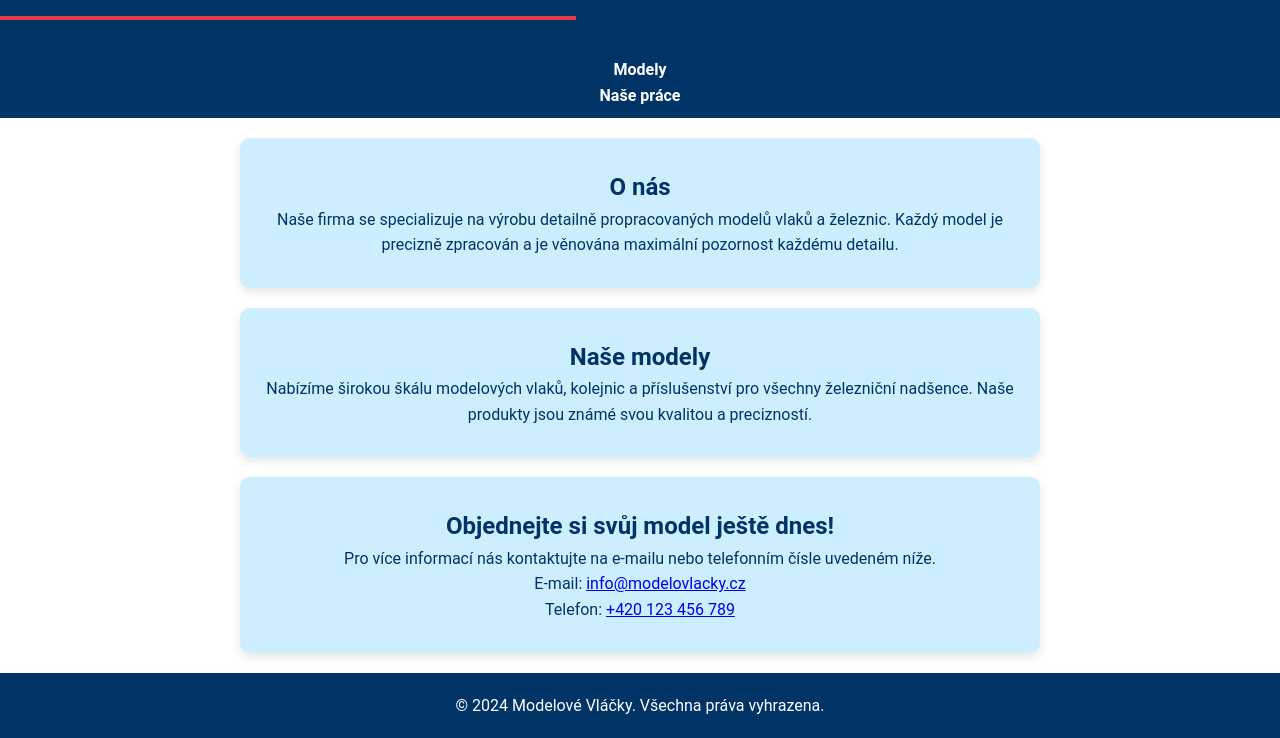
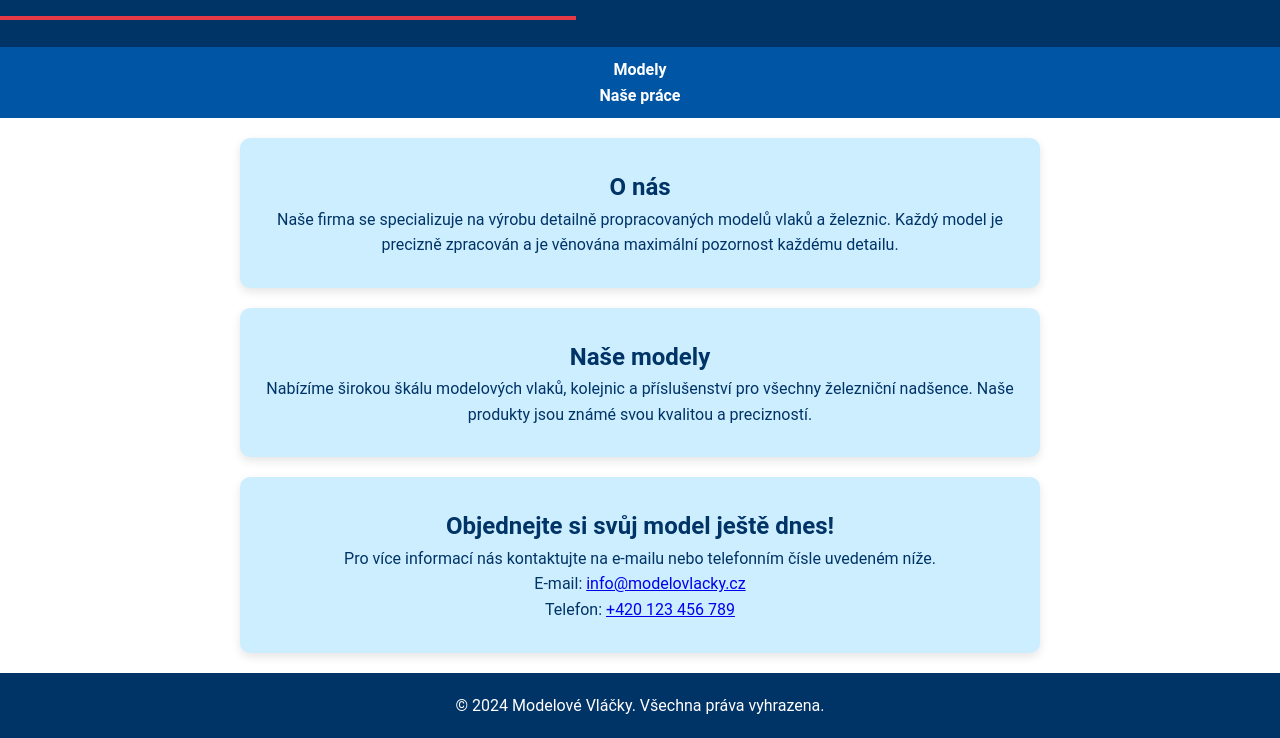
Before and after one commit to Lenkalaznovska/Loco_web, a plain HTML site: page index.html in a window 1280 px wide. Shown: the part 123-861 px from the top of the page. Drawn offline with Linux system fonts and the light colour scheme.

Commit message:
Update style.css

```diff
--- a/style.css
+++ b/style.css
@@ -35,7 +35,7 @@ h1 {
 
 /* Navigační menu */
 nav {
-    background-color: var(--primary-color);
+    background-color: #0055a5; /* Změňte tuto hodnotu pro jinou barvu pozadí navigace */
     padding: 10px 0;
 }
 
```
